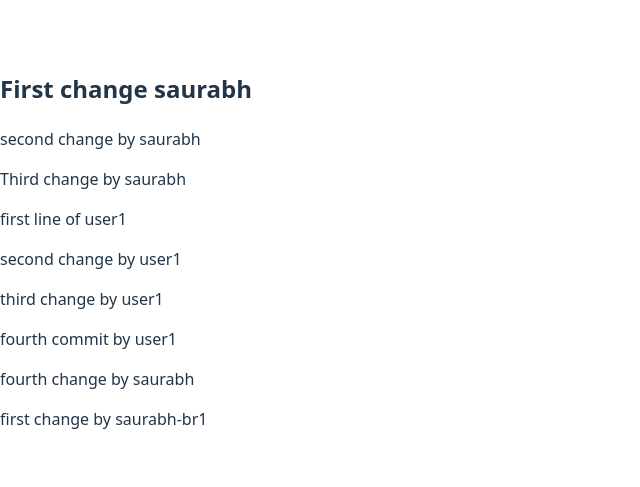
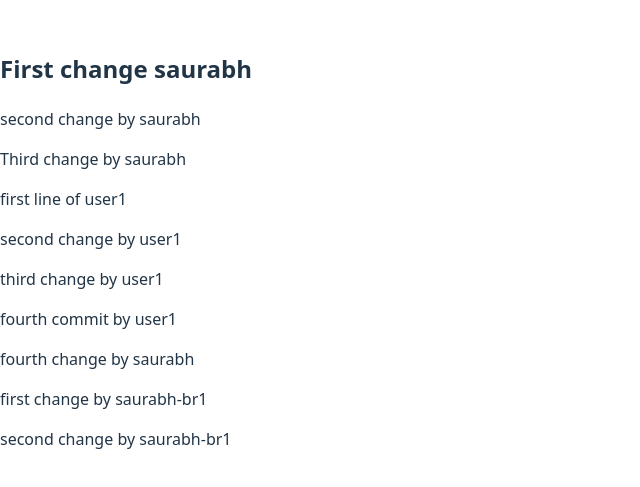
Before and after one commit to Saurabh209/Learning-git, a React (Vite) app: page / in a window 1280 px wide. Shown: the part 151-638 px from the top of the page, without its empty margins (0-640 px from the left). Built offline with nearby package versions, Linux system fonts and the light colour scheme.

Commit message:
second commit by saurabh-br1

```diff
--- a/src/App.jsx
+++ b/src/App.jsx
@@ -17,6 +17,7 @@ function App() {
     <p>fourth commit by user1</p>
     <p>fourth change by saurabh</p>
     <p>first change by saurabh-br1</p>
+    <p>second change by saurabh-br1</p>
     </>
   )
 }
```
